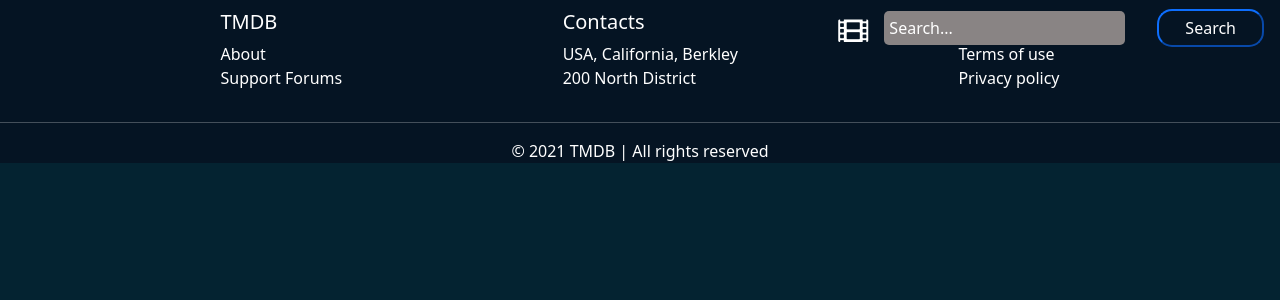
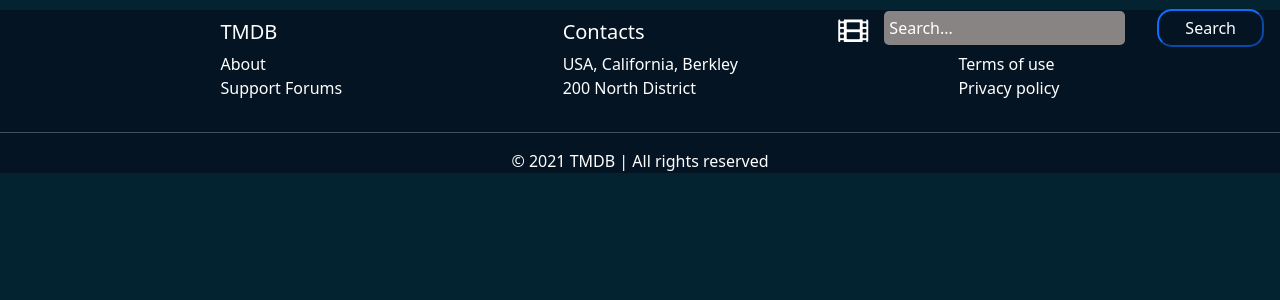
Before and after one commit to BegimaiA/movie-project, a React (Create React App) app: page /movies/1 in a window 1280 px wide. Shown: the top 300 px of the page. Built offline with nearby package versions, Linux system fonts and the light colour scheme; a web font is replaced by a local one.

Commit message:
added mb-footer

```diff
--- a/src/index.scss
+++ b/src/index.scss
@@ -122,11 +122,8 @@
     background-color: #051423;
     max-width: 100%;
     width:100vw ;
-    //position: absolute;
-    //bottom: 0;
-    //left: 0;
-    //right: 0;
     padding-top: 10px;
+    margin-top: 10px;
 }
 
 .footer-row{
```
